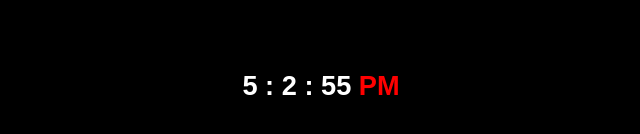
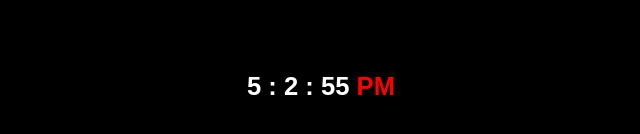
Before and after one commit to Midhun777/digital-clock, a plain HTML site: page index.html in a window 1280 px wide. Shown: the part 314-448 px from the top of the page, 319-959 px from the left. Drawn offline with Linux system fonts and the light colour scheme.

Commit message:
update style.css

```diff
--- a/style.css
+++ b/style.css
@@ -12,7 +12,7 @@ body {
 	top: 50%;
 	left: 50%;
 	transform: translate(-50%, -50%);
-	font-size: 170%;
+	font-size: 160%;
 }
 
 #session {
```
